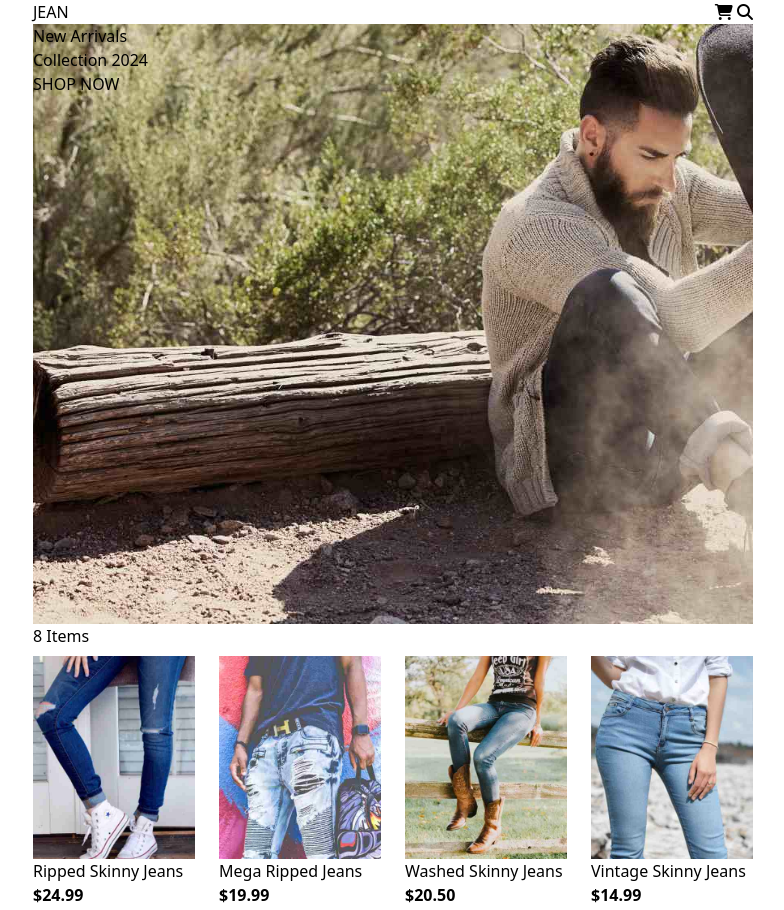
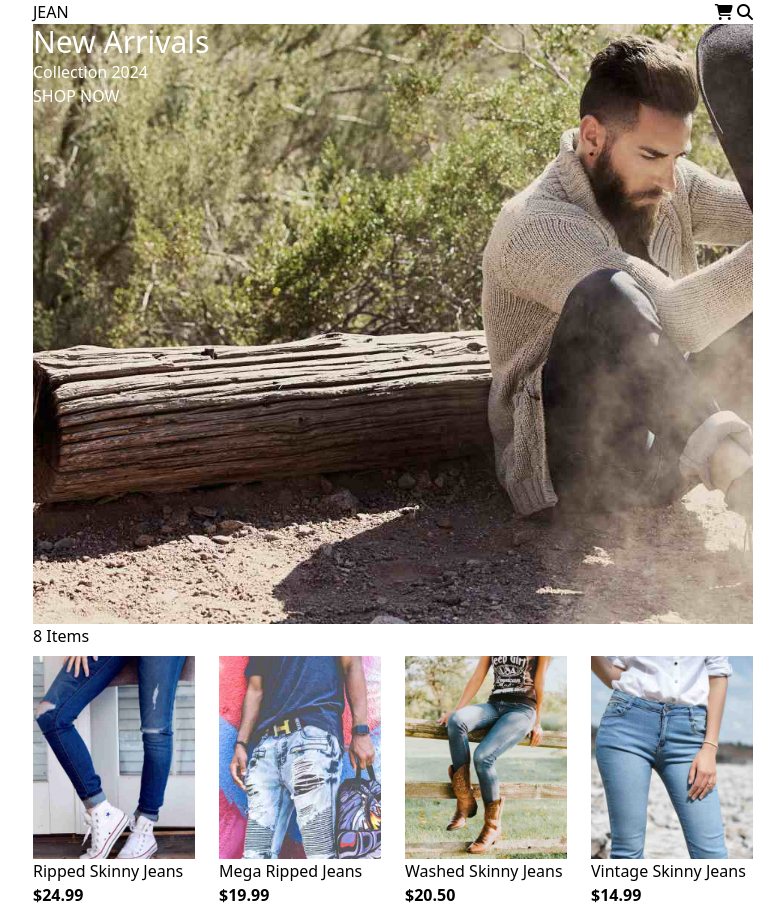
Before and after one commit to NgweJC/cloth-store, a website: page public/index.html in a window 1280 px wide. Shown: the top 910 px of the page, without its empty margins (367-1151 px from the left). Drawn offline with Linux system fonts and the light colour scheme.

Commit message:
refactor:changed text to white

```diff
--- a/public/index.html
+++ b/public/index.html
@@ -26,8 +26,8 @@
             </nav>
 
             <div class="bg-image h-[600px] bg-cover">
-               <div>
-                <h1>New Arrivals</h1>
+               <div class="text-white ">
+                <h1 class="text-3xl">New Arrivals</h1>
                 <h3>Collection 2024</h3>
                 <button>SHOP NOW</button>
                </div>
```
